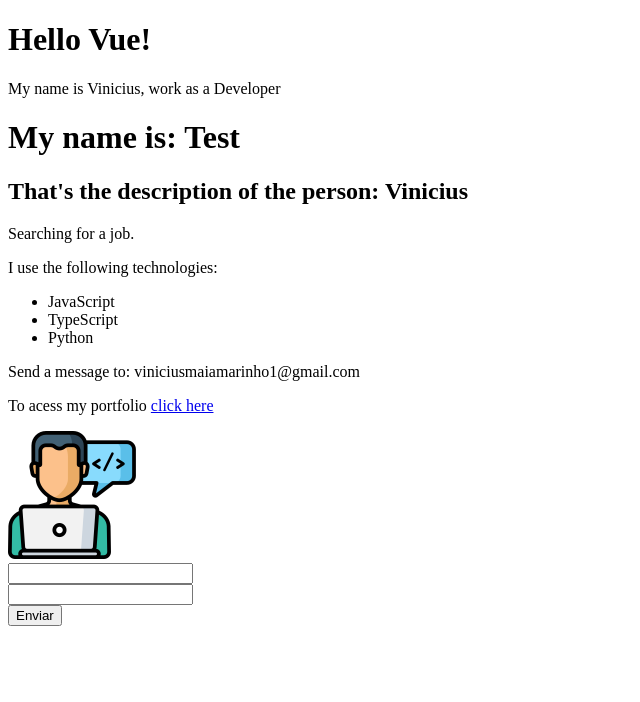
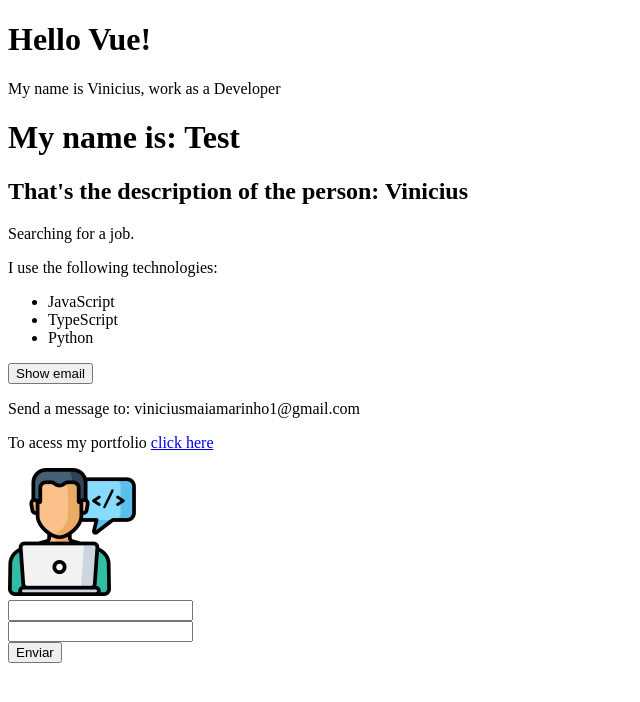
Before and after one commit to ViniciusMaiaM/LeaVue, a Vue app in the folder 04-components/: page / in a window 1280 px wide. Shown: the top 702 px of the page, without its empty margins (0-640 px from the left). Built offline with nearby package versions, Linux system fonts and the light colour scheme.

Commit message:
Add methods

```diff
--- a/04-components/src/components/Info.vue
+++ b/04-components/src/components/Info.vue
@@ -8,7 +8,10 @@
             <li>TypeScript</li>
             <li>Python</li>
         </ul>
-        <p v-show="show_email">Send a message to: {{ email }}</p>
+        <div>
+            <button @click="show_email">{{button_text}}</button>
+        </div>
+        <p v-show="showEmail">Send a message to: {{ email }}</p>
         <p>To acess my portfolio <a v-bind:href="meu_link">click here</a></p>
         <!-- v-bind é utilizada para fazer ligações e dar valores dinamicos as tags html -->
         <Picture />
@@ -25,10 +28,21 @@
         data(){
             return{
                 working: false,
-                show_email: true,
+                showEmail: true,
                 email: 'viniciusmaiamarinho1@gmail.com',
-                meu_link: 'https://google.com'
+                meu_link: 'https://google.com',
                 //v-bind faz ligação entre um dado dinâmico e o que está no template
+                button_text: 'Show email'
+            }
+        },
+        methods: {
+            show_email(){
+                this.showEmail = !this.showEmail
+                if(!this.showEmail){
+                    this.button_text = "Show email"
+                }else{
+                    this.button_text = "Hide email"
+                }
             }
         }
     }
--- a/04-components/src/components/LifeCycle.vue
+++ b/04-components/src/components/LifeCycle.vue
@@ -19,6 +19,13 @@
             setTimeout(() =>{
                 this.name = 'Test'
             }, 2000);
+
+            this.lifeCycle();
+        },
+        methods: {
+            lifeCycle() {
+                alert("Array!");
+            }
         }
     }
 </script>
```
